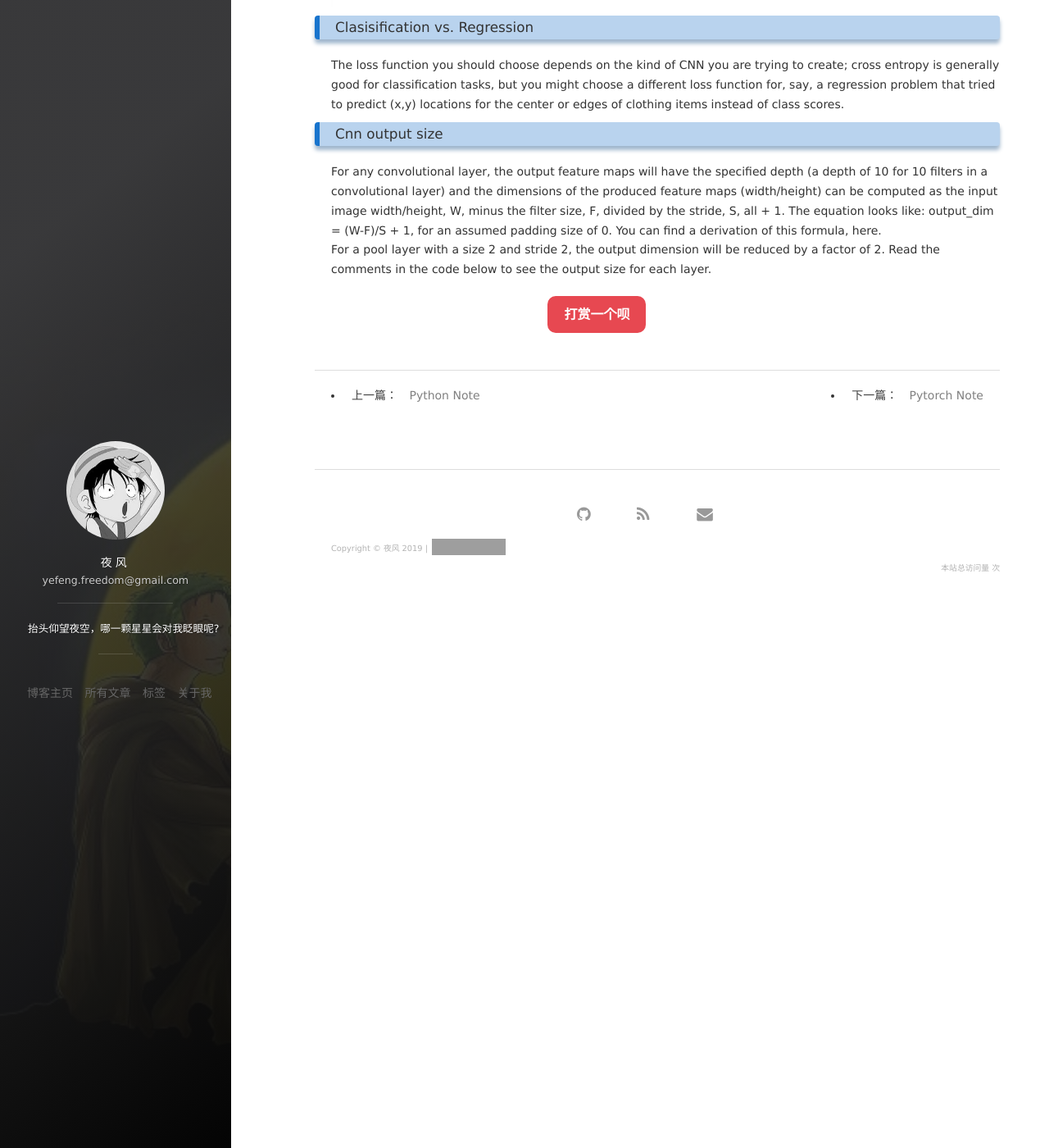
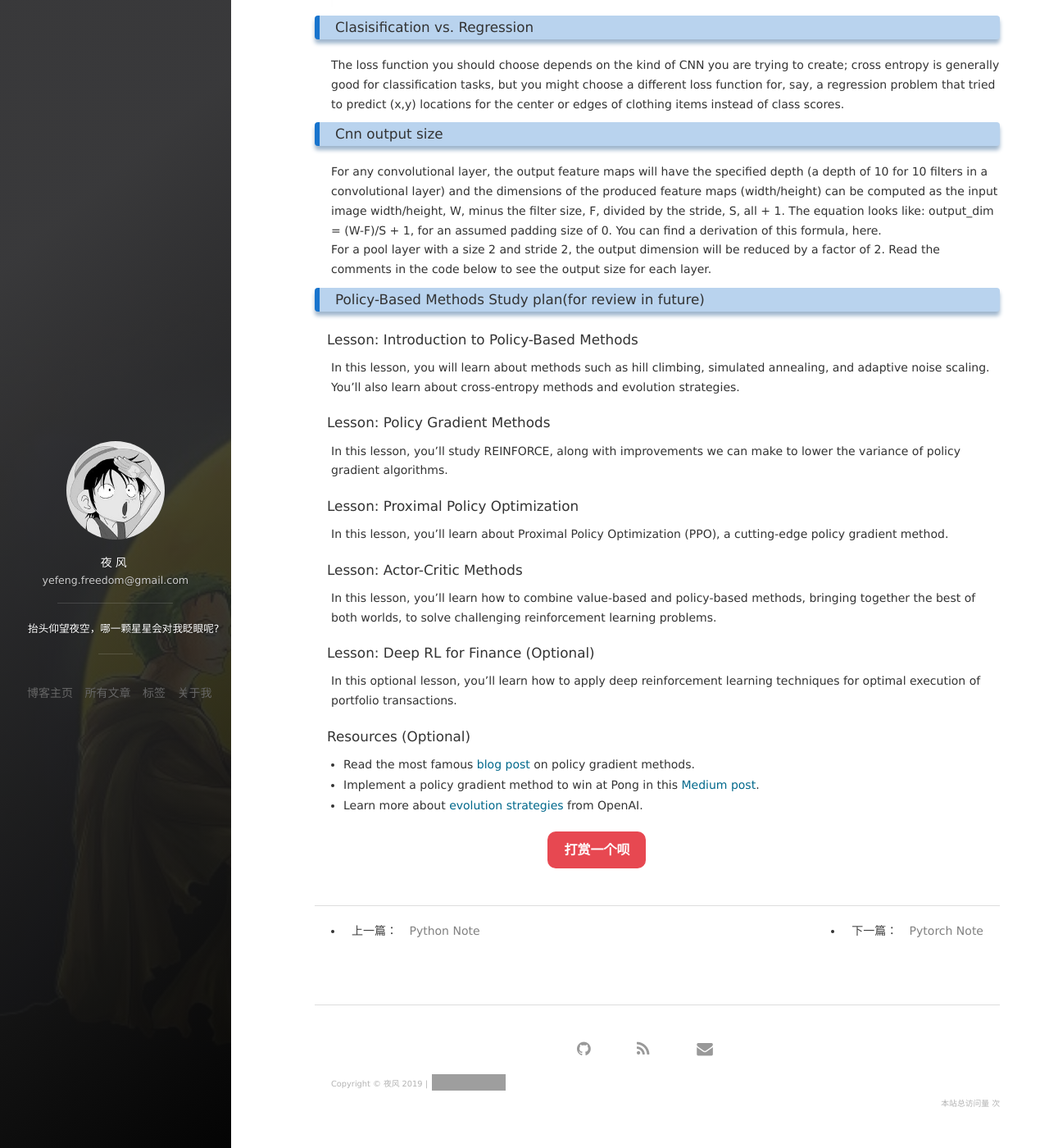
Before and after one commit to yefengjie/yefengjie.github.io, a Jekyll site: the page built from _posts/2018-11-30-ai_reinforcement_learning_notes.md, in a window 1280 px wide and 1400 px high, scrolled down 2126 px. Shown: the whole window at 82% size. Built offline with Jekyll 4.4.1, drawn with Linux system fonts in a browser that asks for light colours; nearby versions of some CDN libraries; comment, search, counter and statistics services are not loaded; grey boxes are pictures that could not be loaded.

Commit message:
doc: update rl notes

```diff
--- a/_posts/2018-11-30-ai_reinforcement_learning_notes.md
+++ b/_posts/2018-11-30-ai_reinforcement_learning_notes.md
@@ -52,3 +52,19 @@ The loss function you should choose depends on the kind of CNN you are trying to
 ### Cnn output size
 For any convolutional layer, the output feature maps will have the specified depth (a depth of 10 for 10 filters in a convolutional layer) and the dimensions of the produced feature maps (width/height) can be computed as the input image width/height, W, minus the filter size, F, divided by the stride, S, all + 1. The equation looks like: output_dim = (W-F)/S + 1, for an assumed padding size of 0. You can find a derivation of this formula, here.<br>
 For a pool layer with a size 2 and stride 2, the output dimension will be reduced by a factor of 2. Read the comments in the code below to see the output size for each layer.
+
+### Policy-Based Methods Study plan(for review in future)
+#### Lesson: Introduction to Policy-Based Methods
+In this lesson, you will learn about methods such as hill climbing, simulated annealing, and adaptive noise scaling. You'll also learn about cross-entropy methods and evolution strategies.
+#### Lesson: Policy Gradient Methods
+In this lesson, you'll study REINFORCE, along with improvements we can make to lower the variance of policy gradient algorithms.
+#### Lesson: Proximal Policy Optimization
+In this lesson, you'll learn about Proximal Policy Optimization (PPO), a cutting-edge policy gradient method.
+#### Lesson: Actor-Critic Methods
+In this lesson, you'll learn how to combine value-based and policy-based methods, bringing together the best of both worlds, to solve challenging reinforcement learning problems.
+#### Lesson: Deep RL for Finance (Optional)
+In this optional lesson, you'll learn how to apply deep reinforcement learning techniques for optimal execution of portfolio transactions.
+#### Resources (Optional)
+- Read the most famous [blog post](http://karpathy.github.io/2016/05/31/rl/) on policy gradient methods.
+- Implement a policy gradient method to win at Pong in this [Medium post](https://medium.com/@dhruvp/how-to-write-a-neural-network-to-play-pong-from-scratch-956b57d4f6e0).
+- Learn more about [evolution strategies](https://blog.openai.com/evolution-strategies/) from OpenAI.
```
